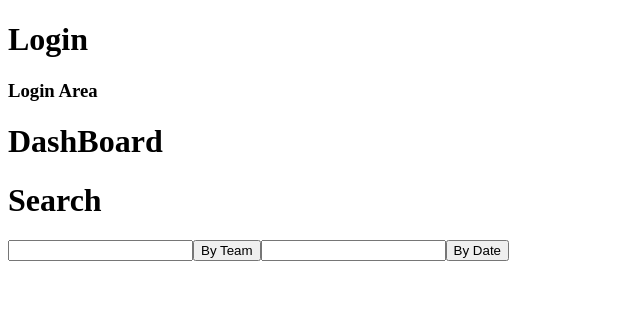
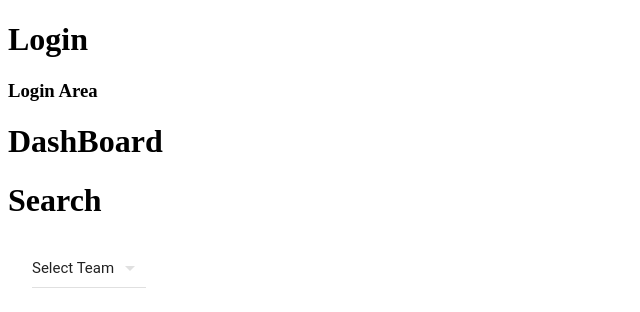
Before and after one commit to operationcream/YouWannaBet, a React app: page / in a window 1280 px wide. Shown: the top 312 px of the page, without its empty margins (0-640 px from the left). Built offline with nearby package versions, Linux system fonts and the light colour scheme; no server answers; the HTML template or start-up script is replaced by a standard one.

Commit message:
Dropdown Rendering All Teams

```diff
--- a/client/src/components/Dashboard.jsx
+++ b/client/src/components/Dashboard.jsx
@@ -9,7 +9,7 @@ class Dashboard extends React.Component {
     this.state = {
       items: [],
     };
-    // this.getItems = this.getItems.bind(this);
+    this.getItems = this.getItems.bind(this);
   }
 
   componentDidMount() {
--- a/client/src/components/searchGames.jsx
+++ b/client/src/components/searchGames.jsx
@@ -1,46 +1,87 @@
 import React from 'react';
+import DropDownMenu from 'material-ui/DropDownMenu';
+import MenuItem from 'material-ui/MenuItem';
+import MuiThemeProvider from 'material-ui/styles/MuiThemeProvider';
+import ReactDOM from 'react-dom';
 
 class Search extends React.Component {
-  constructor(props) {
-    super(props);
+  constructor() {
+    super();
 
     this.state = {
-      value: '',
+      selection: 'SEL',
     };
+    this.handleChange = this.handleChange.bind(this);
   }
 
-  handleInputChange(e) {
-    this.props.handleSearchInputChange(e.target.value);
-    this.setState({
-      value: e.target.value,
-    });
+  handleChange(event, index, value) {
+    this.setState({ selection: value });
   }
+
+  pageControl() {
+    if (this.state.selection === 'ORL') {
+      return (
+        <div>Orlando</div>
+      );
+    } if (this.state.selection === 'NOP') {
+      return (
+        <div>New Orleans Pelicans</div>
+      );
+    } if (this.state.selection === 'LAL') {
+      return (
+        <div>Los Angeles Lakers</div>
+      );
+    }
+    return null;
+  }
+
 
   render() {
     return (
-      <div className="search-team form-inline">
-        <input
-          className="form-control"
-          type="text"
-          value={this.state.value}
-          // onChange={this.handleInputChange.bind(this)}
-        />
-        <button type="submit" size="lg" className="btn search-team">
-          <span className="search-team" /> By Team
-        </button>
-        <input
-          className="form-control"
-          type="text"
-          value={this.state.value}
-          onChange={this.handleInputChange.bind(this)}
-        />
-        <button type="submit" size="lg" className="btn search-date">
-          <span className="search-date" /> By Date
-        </button>
+      <div>
+        <MuiThemeProvider>
+          <DropDownMenu
+            value={this.state.selection}
+            onChange={this.handleChange}
+          >
+            <MenuItem value="SEL" primaryText="Select Team" />
+            <MenuItem value="PHI" primaryText="76ers" />
+            <MenuItem value="MIL" primaryText="Bucks" />
+            <MenuItem value="CHI" primaryText="Bulls" />
+            <MenuItem value="CLE" primaryText="Cavaliers" />
+            <MenuItem value="BOS" primaryText="Celtics" />
+            <MenuItem value="LAC" primaryText="Clippers" />
+            <MenuItem value="MEM" primaryText="Grizzlies" />
+            <MenuItem value="ATL" primaryText="Hawks" />
+            <MenuItem value="MIA" primaryText="Heat" />
+            <MenuItem value="CHA" primaryText="Hornets" />
+            <MenuItem value="UTA" primaryText="Jazz" />
+            <MenuItem value="SAC" primaryText="Kings" />
+            <MenuItem value="NYK" primaryText="Knicks" />
+            <MenuItem value="LAL" primaryText="Lakers" />
+            <MenuItem value="ORL" primaryText="Magic" />
+            <MenuItem value="DAL" primaryText="Maverick" />
+            <MenuItem value="BKN" primaryText="Nets" />
+            <MenuItem value="DEN" primaryText="Nuggets" />
+            <MenuItem value="IND" primaryText="Pacers" />
+            <MenuItem value="NOP" primaryText="Pelicans" />
+            <MenuItem value="DET" primaryText="Pistons" />
+            <MenuItem value="TOR" primaryText="Raptors" />
+            <MenuItem value="HOU" primaryText="Rockets" />
+            <MenuItem value="SAS" primaryText="Spurs" />
+            <MenuItem value="PHX" primaryText="Suns" />
+            <MenuItem value="MIN" primaryText="Timberwolves" />
+            <MenuItem value="OKC" primaryText="Thunder" />
+            <MenuItem value="POR" primaryText="Trail Blazers" />
+            <MenuItem value="GSW" primaryText="Warriors" />
+            <MenuItem value="WAS" primaryText="Wizzards" />
+          </DropDownMenu>
+        </MuiThemeProvider>
       </div>
     );
   }
 }
 
+// ReactDOM.render(<Search />, document.getElementById('app'));
 
 export default Search;
--- a/client/src/index.jsx
+++ b/client/src/index.jsx
@@ -11,7 +11,6 @@ class App extends React.Component {
   constructor(props) {
     super(props);
     this.state = {
-      games: ['Pelicans', 'Hawks'],
     };
     this.getGames = this.getGames.bind(this);
   }
@@ -29,7 +28,7 @@ class App extends React.Component {
   }
 
   getGames() {
-    return axios.get('/api/games')
+    return axios.post('/api/games')
       .then(({ data }) => data);
   }
 
@@ -44,11 +43,9 @@ class App extends React.Component {
           <Dashboard />
         </div>
         {/* Places the two search bars.  getGames HELPER FUNCTION not yet built */}
-        <div className="col-md-6 offset-md-3">
+        <div id="Search" className="col-md-6 offset-md-3">
           <h1>Search</h1>
-          <Search
-            handleSearchInputChange={this.getGames}
-          />
+          <Search />
         </div>
       </div>
     );
--- a/package.json
+++ b/package.json
@@ -42,6 +42,7 @@
     "body-parser": "^1.17.2",
     "dotenv": "^6.2.0",
     "express": "^4.16.4",
+    "material-ui": "^0.20.2",
     "pg": "^7.8.0",
     "react": "^15.4.2",
     "react-dom": "^15.4.2",
```
Also changed, not shown: client/src/components/ListItem.jsx (deleted, +0 -9 lines), 1 other file (tests, documents, lock files or other folders).
